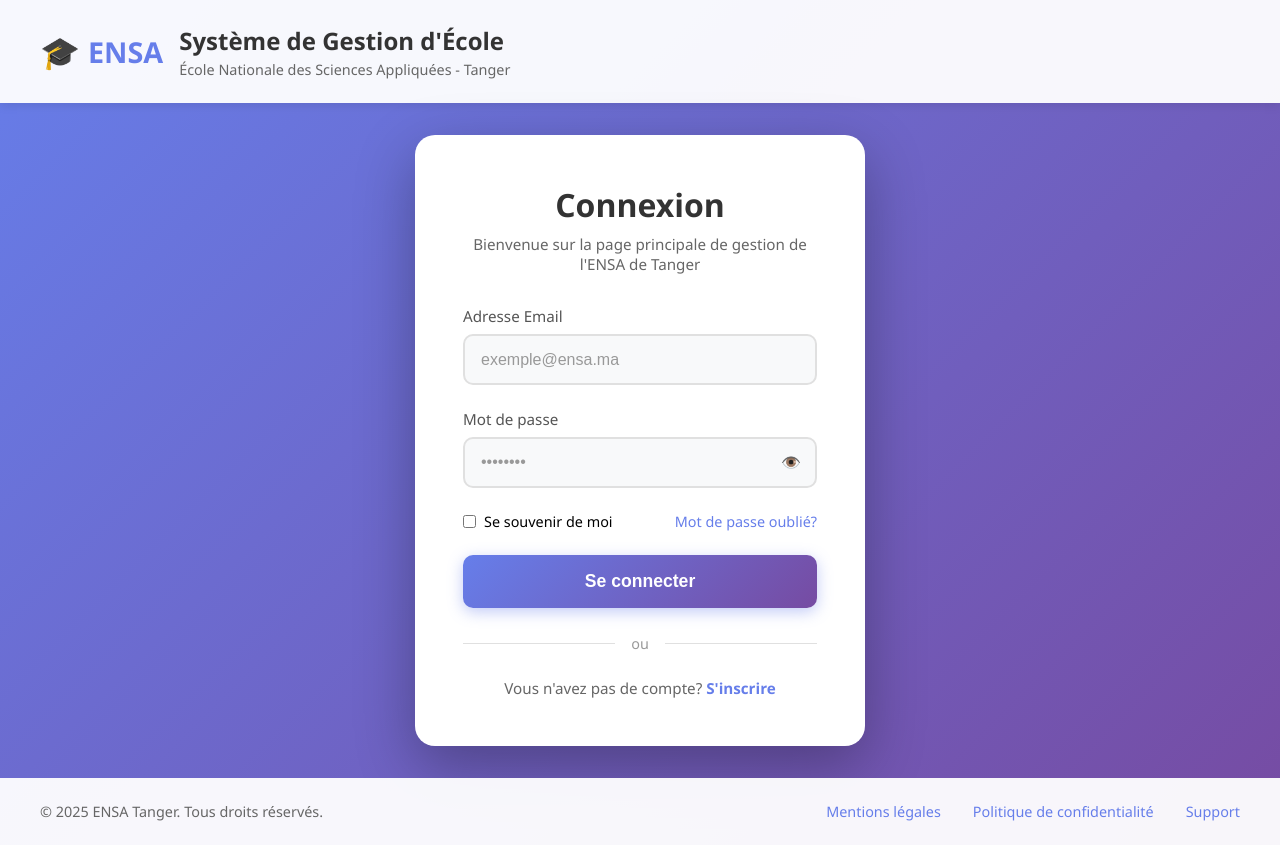
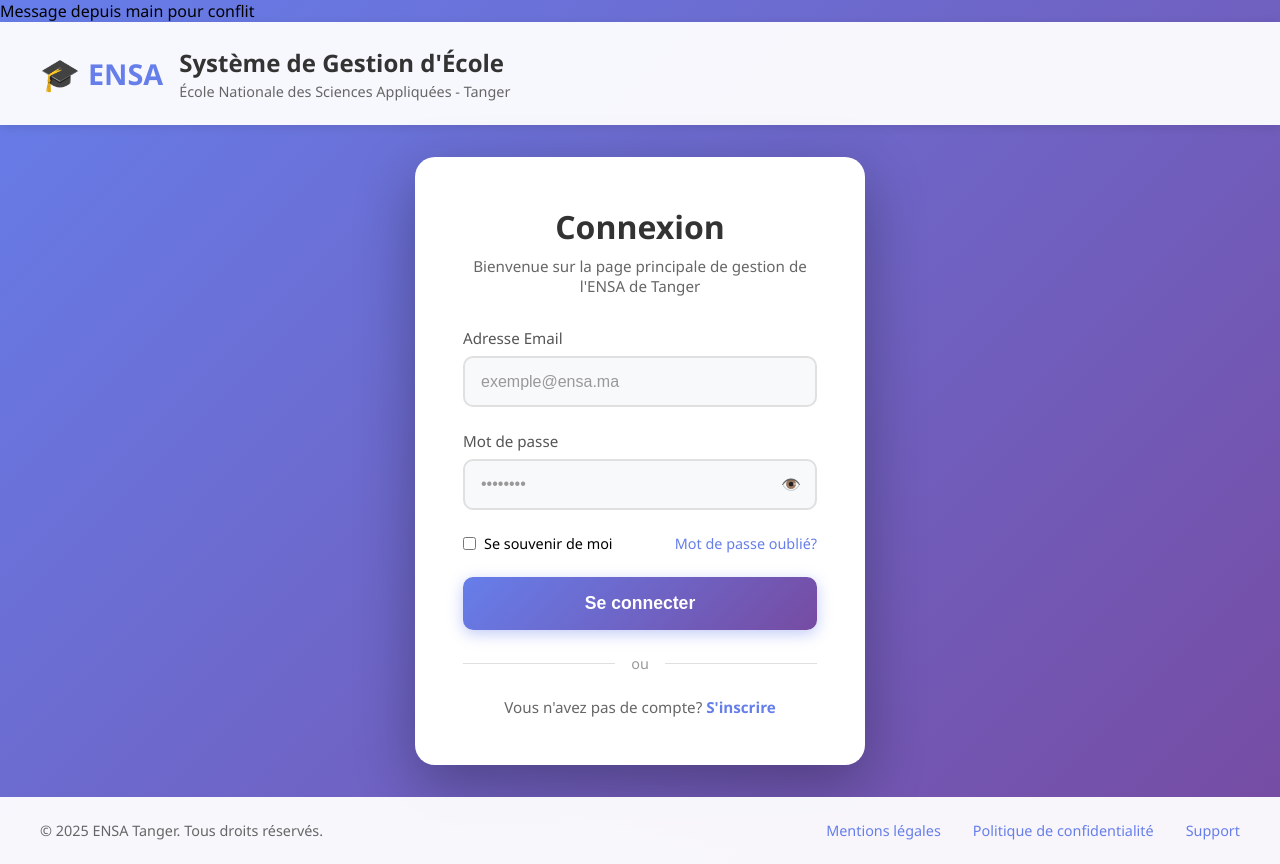
Before and after one commit to Ihssane-fdi/gestion_ecole, a PHP site: page / in a window 1280 px wide. Before the commit the page ends 821 px from the top, so only its background shows below. Run offline with PHP 8.4, Linux system fonts and the light colour scheme.

Commit message:
Modification sur main pour conflit

```diff
--- a/index.php
+++ b/index.php
@@ -1,3 +1,6 @@
+<?php
+echo "Message depuis main pour conflit";
+?>
 <!DOCTYPE html>
 <html lang="fr">
 <head>
```
